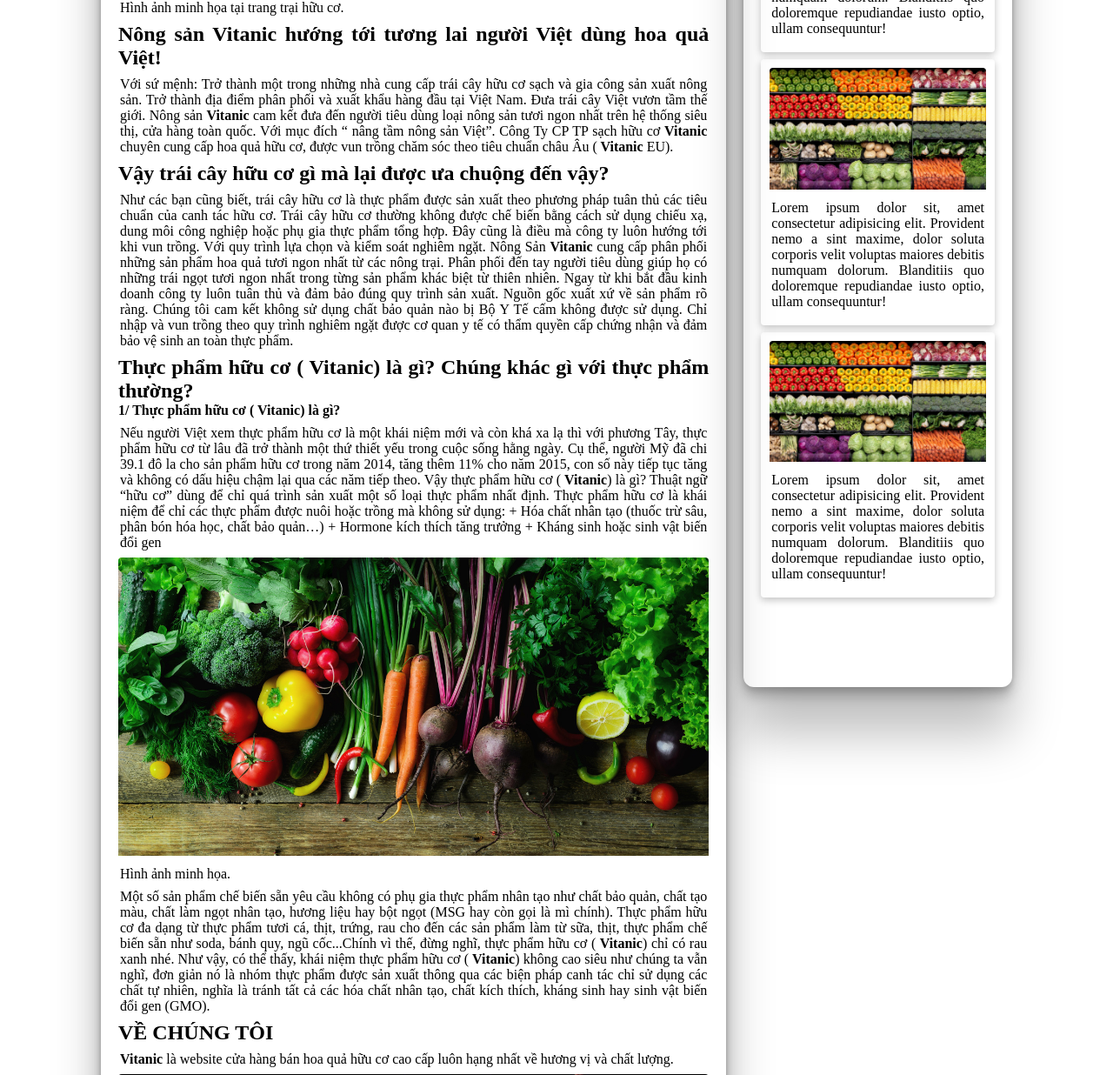
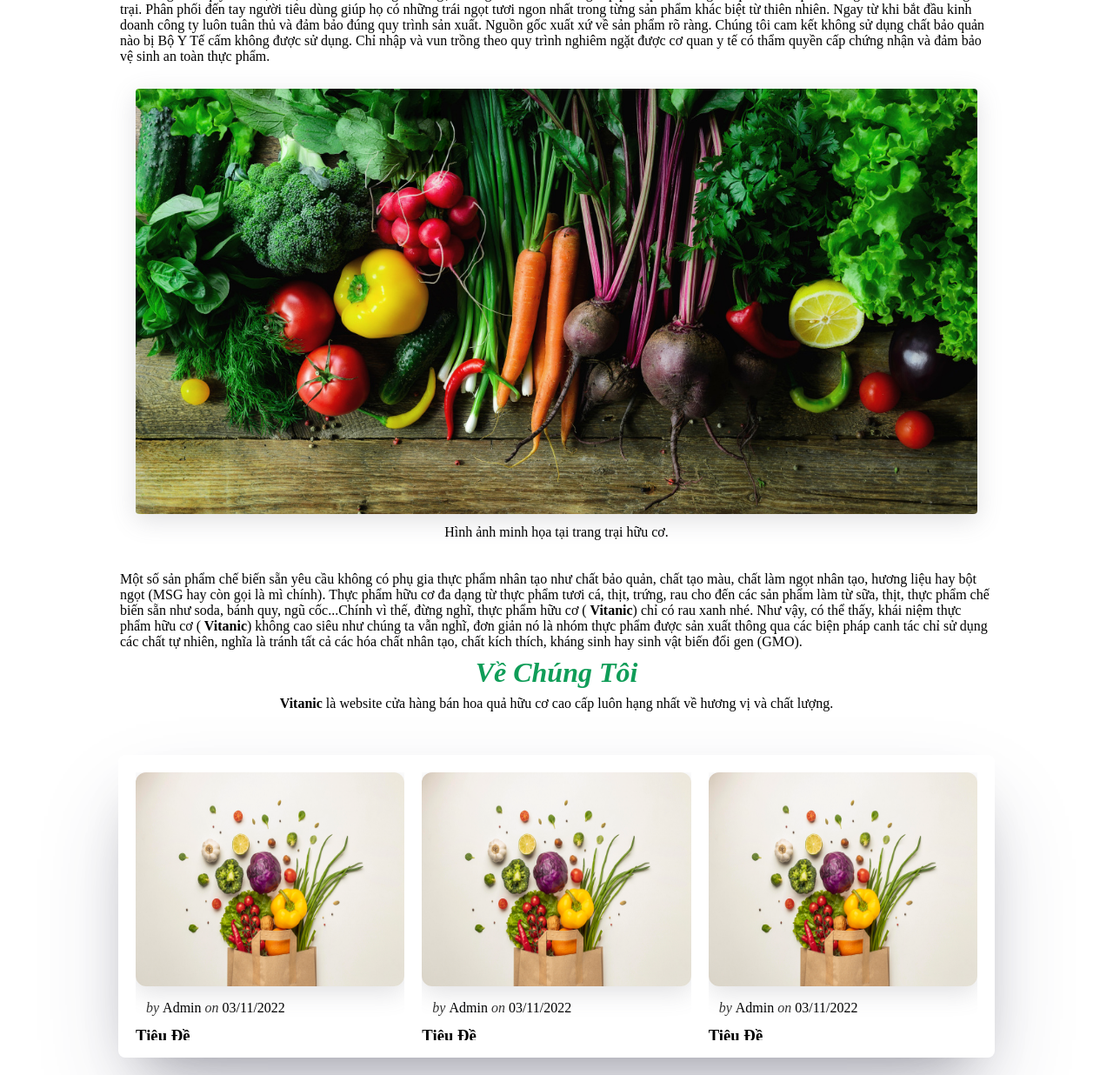
Before and after one commit to vuHieuU/VuTrungHieu, a PHP site: page /gioithieu.php in a window 1280 px wide. Shown: the part 730-1966 px from the top of the page at 87% size. Run offline with PHP 8.4, Linux system fonts and the light colour scheme.

Commit message:
edit gioithieu.php

```diff
--- a/Main/css/gioithieu.css
+++ b/Main/css/gioithieu.css
@@ -1,63 +1,68 @@
 .gioithieu{
-    display: flex;
+    width: 85vw;
+    padding: 40px;
     margin-top: 100px;
-    padding: 20px;
+    --main-color: #0f9d58;
+}
+
+img{
+    border-radius: 4px;
+    box-shadow: rgba(100, 100, 111, 0.2) 0px 7px 29px 0px;
+}
+
+.gioithieu-title{
+    text-align: center;
+    color: var(--main-color);
+    font-style: italic;
 }
 
 .gioithieu-img{
-    /* width: 300px; */
-    border-radius: 4px;
-    overflow: hidden;
-    /* height: auto; */
+    width: 100%;
+    padding: 20px;
+    text-align: center;
 }
 
 .gioithieu-img img{
     width: 100%;
-    height: 100%;
+    height: 96%;
 }
 
-.gioithieu-left, .gioithieu-right{
-    border-radius: 12px;
-    text-align: justify;
-    box-shadow: rgba(0, 0, 0, 0.25) 0px 54px 55px, rgba(0, 0, 0, 0.12) 0px -12px 30px, rgba(0, 0, 0, 0.12) 0px 4px 6px, rgba(0, 0, 0, 0.17) 0px 12px 13px, rgba(0, 0, 0, 0.09) 0px -3px 5px;
-    padding: 20px;
-
+.gioithieu-box{
+    display: flex;
+    padding: 20px 0px;
 }
 
-.gioithieu-left{
-    width: 70%;
-    margin-right: 20px;
+.gioithieu-box-img{
+    width: 50%;
+    border-radius: 20px;
+    padding: 20px;
+    overflow: hidden;
+    text-align: center;
 }
 
-.gioithieu-right{
-    max-height: 1400px;
-
-    width: 30%;
-    /* min-height: 300px; */
+.gioithieu-box-img img{
+    width: 100%;
+    height: 95%;
 }
 
-.gioithieu-left .gioithieu-title{
-    text-align: center;
-    border-bottom: 5px solid var(--main-color);
+.gioithieu-box-content{
+    width: 50%;
+    text-align: justify;
+    padding: 40px 20px;
+    /* border-left: 5px dotted var(--main-color); */
 }
 
-.gioithieu-right h3{
-    text-align: center;
-    margin: 4px 0px;
+.gioithieu-box-content-btn{
+    width: 100%;
+    display: flex;
 }
 
-.list-blog{
-    display: contents;
+.gioithieu-box-content-btn button{
+    width: 50%;
+    border: none;
+    border-radius: 4px;
+    padding: 8px;
+    margin: 8px;
+    background-color: var(--main-color);
+    color: #fff;
 }
-
-.list-blog-box{
-    box-shadow: rgba(0, 0, 0, 0.24) 0px 3px 8px;
-    padding: 10px;
-    margin-bottom: 8px;
-    transition: .2s;
-    border-radius: 4px;
-}
-
-.list-blog-box:hover{
-    transform: scale(1.05,1.05);
-}
--- /dev/null
+++ b/view/blog.php
@@ -0,0 +1,49 @@
+<!-- Blog -->
+<!-- <h2 class="title">ABC</h2> -->
+<div class="blog">
+  <div class="blog-box">
+    <img src="../Images/blog/blog01.jpg" alt="">
+    <div class="blog-box-btn">
+      <div class="blog-box-btns">
+        <i>by</i>
+        <p class="name">Admin</p>
+      </div>
+      <div class="blog-box-btns">
+        <i>on</i>
+        <p class="name">03/11/2022</p>
+      </div>
+    </div>
+    <h3>Tiêu Đề</h3>
+    <p>Nội dung box</p>
+  </div>
+  <div class="blog-box">
+    <img src="../Images/blog/blog01.jpg" alt="">
+    <div class="blog-box-btn">
+      <div class="blog-box-btns">
+        <i>by</i>
+        <p class="name">Admin</p>
+      </div>
+      <div class="blog-box-btns">
+        <i>on</i>
+        <p class="name">03/11/2022</p>
+      </div>
+    </div>
+    <h3>Tiêu Đề</h3>
+    <p>Nội dung box</p>
+  </div>
+  <div class="blog-box">
+    <img src="../Images/blog/blog01.jpg" alt="">
+    <div class="blog-box-btn">
+      <div class="blog-box-btns">
+        <i>by</i>
+        <p class="name">Admin</p>
+      </div>
+      <div class="blog-box-btns">
+        <i>on</i>
+        <p class="name">03/11/2022</p>
+      </div>
+    </div>
+    <h3>Tiêu Đề</h3>
+    <p>Nội dung box</p>
+  </div>
+</div>
--- a/view/gioithieu.php
+++ b/view/gioithieu.php
@@ -16,26 +16,51 @@
   // include "slide.php"
 ?>
 <div class="gioithieu">
-  <div class="gioithieu-left">
   <h1 class="gioithieu-title">Giới thiệu</h1>
+  <div class="gioithieu-box">
+    <div class="gioithieu-box-img">
+      <img src="../Images/gioithieu/gioithieu01.png" alt="">
+      <p class="hamh">Hình ảnh minh họa tại trang trại hữu cơ.</p>
+    </div>
+    <div class="gioithieu-box-content">
         <h2>Nông sản <b> Vitanic</b> – chuyên cung cấp trái cây hữu cơ tại Hà Nội !</h2>
-        <div class="gioithieu-img">
-          <img src="../Images/gioithieu/gioithieu01.png" alt="">
-        </div>
-        <p class="hamh">Hình ảnh minh họa tại trang trại hữu cơ.</p>
-        <h2>Nông sản <b> Vitanic</b> hướng tới tương lai người Việt dùng hoa quả Việt!</h2>
         <p>
           Với sứ mệnh: Trở thành một trong những nhà cung cấp trái cây hữu cơ sạch và gia công sản xuất nông sản. Trở thành địa điểm phân phối và xuất khẩu hàng đầu tại Việt Nam. Đưa trái cây Việt vươn tầm thế giới.
           Nông sản <b> Vitanic</b> cam kết đưa đến người tiêu dùng loại nông sản tươi ngon nhất trên hệ thống siêu thị, cửa hàng toàn quốc. Với mục đích “ nâng tầm nông sản Việt”.  Công Ty CP TP sạch hữu cơ <b> Vitanic</b> chuyên cung cấp hoa quả hữu cơ, được vun trồng chăm sóc theo tiêu chuẩn châu Âu (<b> Vitanic</b> EU).
         </p>
+        <div class="gioithieu-box-content-btn">
+          <button>Button</button>
+          <button>Button</button>
+        </div>
+      </div>
+    </div>
+    <div class="gioithieu-content-box">
       <h2>Vậy trái cây hữu cơ gì mà lại được ưa chuộng đến vậy?</h2>
       <p>
         Như các bạn cũng biết, trái cây hữu cơ là thực phẩm được sản xuất theo phương pháp tuân thủ các tiêu chuẩn của canh tác hữu cơ. Trái cây hữu cơ thường không được chế biến bằng cách sử dụng chiếu xạ, dung môi công nghiệp hoặc phụ gia thực phẩm tổng hợp. Đây cũng là điều mà công ty luôn hướng tới khi vun trồng.
         Với quy trình lựa chọn và kiểm soát nghiêm ngặt. Nông Sản <b> Vitanic</b> cung cấp phân phối những sản phẩm hoa quả tươi ngon nhất từ các nông trại. Phân phối đến tay người tiêu dùng giúp họ có những trái ngọt tươi ngon nhất trong từng sản phẩm khác biệt từ thiên nhiên.
         Ngay từ khi bắt đầu kinh doanh công ty luôn tuân thủ và đảm bảo đúng quy trình sản xuất. Nguồn gốc xuất xứ về sản phẩm rõ ràng. Chúng tôi cam kết không sử dụng chất bảo quản nào bị Bộ Y Tế cấm không được sử dụng. Chỉ nhập và vun trồng theo quy trình nghiêm ngặt được cơ quan y tế có thẩm quyền cấp chứng nhận và đảm bảo vệ sinh an toàn thực phẩm.
       </p>
+      <div class="gioithieu-img">
+        <img src="../Images/gioithieu/gioithieu02.png" alt="">
+        <p class="hamh">Hình ảnh minh họa tại trang trại hữu cơ.</p>
+      </div>
+      <p>
+            Một số sản phẩm chế biến sẵn yêu cầu không có phụ gia thực phẩm nhân tạo như chất bảo quản, chất tạo màu, chất làm ngọt nhân tạo, hương liệu hay bột ngọt (MSG hay còn gọi là mì chính).
+            Thực phẩm hữu cơ đa dạng từ thực phẩm tươi cá, thịt, trứng, rau cho đến các sản phẩm làm từ sữa, thịt, thực phẩm chế biến sẵn như soda, bánh quy, ngũ cốc...Chính vì thế, đừng nghĩ, thực phẩm hữu cơ (<b> Vitanic</b>) chỉ có rau xanh nhé.
+            Như vậy, có thể thấy, khái niệm thực phẩm hữu cơ (<b> Vitanic</b>) không cao siêu như chúng ta vẫn nghĩ, đơn giản nó là nhóm thực phẩm được sản xuất thông qua các biện pháp canh tác chỉ sử dụng các chất tự nhiên, nghĩa là tránh tất cả các hóa chất nhân tạo, chất kích thích, kháng sinh hay sinh vật biến đổi gen (GMO).
+        </p>
+        <h1 class="gioithieu-title">Về Chúng Tôi</h1>
+        <p style="text-align: center;">
+          <b><b> Vitanic</b></b> là website cửa hàng bán hoa quả hữu cơ cao cấp luôn hạng nhất về hương vị và chất lượng.
+        </p>
+        <?php
+          include "blog.php";
+        ?>
+      <div class="gioithieu-box">
+        <div class="gioithieu-box-content">
               <h2>Thực phẩm hữu cơ (<b> Vitanic</b>) là gì? Chúng khác gì với thực phẩm thường?</h2>
-        <h4>1/ Thực phẩm hữu cơ (<b> Vitanic</b>) là gì?</h4>
+              <!-- <h4>1/ Thực phẩm hữu cơ (<b> Vitanic</b>) là gì?</h4> -->
               <p>
                   Nếu người Việt xem thực phẩm hữu cơ là một khái niệm mới và còn khá xa lạ thì với phương Tây, thực phẩm hữu cơ từ lâu đã trở thành một thứ thiết yếu trong cuộc sống hằng ngày.
                   Cụ thể, người Mỹ đã chi 39.1 đô la cho sản phẩm hữu cơ trong năm 2014, tăng thêm 11% cho năm 2015, con số này tiếp tục tăng và không có dấu hiệu chậm lại qua các năm tiếp theo.
@@ -45,27 +70,27 @@
                     + Hormone kích thích tăng trưởng
                     + Kháng sinh hoặc sinh vật biến đổi gen
               </p>
-        <div class="gioithieu-img">
+          </div>
+    <div class="gioithieu-box-img">
+      <img src="../Images/gioithieu/gioithieu01.png" alt="">
+      <p class="hamh">Hình ảnh minh họa tại trang trại hữu cơ.</p>
+    </div>
+    </div>
+
+    </div>
+        <!-- <div class="gioithieu-img">
           <img src="../Images/gioithieu/gioithieu02.png" alt="">
         </div>
         <p class="hamh">Hình ảnh minh họa.</p>
-        <p>
-            Một số sản phẩm chế biến sẵn yêu cầu không có phụ gia thực phẩm nhân tạo như chất bảo quản, chất tạo màu, chất làm ngọt nhân tạo, hương liệu hay bột ngọt (MSG hay còn gọi là mì chính).
-            Thực phẩm hữu cơ đa dạng từ thực phẩm tươi cá, thịt, trứng, rau cho đến các sản phẩm làm từ sữa, thịt, thực phẩm chế biến sẵn như soda, bánh quy, ngũ cốc...Chính vì thế, đừng nghĩ, thực phẩm hữu cơ (<b> Vitanic</b>) chỉ có rau xanh nhé.
-            Như vậy, có thể thấy, khái niệm thực phẩm hữu cơ (<b> Vitanic</b>) không cao siêu như chúng ta vẫn nghĩ, đơn giản nó là nhóm thực phẩm được sản xuất thông qua các biện pháp canh tác chỉ sử dụng các chất tự nhiên, nghĩa là tránh tất cả các hóa chất nhân tạo, chất kích thích, kháng sinh hay sinh vật biến đổi gen (GMO).
-        </p>
-        <h2>VỀ CHÚNG TÔI</h2>
-        <p>
-          <b><b> Vitanic</b></b> là website cửa hàng bán hoa quả hữu cơ cao cấp luôn hạng nhất về hương vị và chất lượng.
-        </p>
+
         <div class="gioithieu-img">
           <img src="../Images/gioithieu/gioithieu03.jpg" alt="">
         </div>
           <p class="hamh">Hình ảnh minh họa.</p>
           <p> <b> Vitanic</b> là Website bán rau củ quả <b> Vitanic</b> thu hoạch từ các trang trại hữu cơ nổi tiếng việt nam như tập đoàn Hoa Ban Food, Rau củ quả <b> Vitanic</b> Việt Nam...</p>
-      </div>
+      </div> -->
     <!-- product category -->
-    <div class="gioithieu-right">
+    <!-- <div class="gioithieu-right">
       <h3>Bài viết liên quan</h3>
       <div class="list-blog">
         <div class="list-blog-box">
@@ -93,9 +118,8 @@
           <p>Lorem ipsum dolor sit, amet consectetur adipisicing elit. Provident nemo a sint maxime, dolor soluta corporis velit voluptas maiores debitis numquam dolorum. Blanditiis quo doloremque repudiandae iusto optio, ullam consequuntur!</p>
         </div>
       </div>
-  </div>
+  </div> -->
 </div>
 <?php include "footer.php"?>
-</div>
   </body>
   </html>
--- a/view/index.php
+++ b/view/index.php
@@ -18,5 +18,6 @@
     }else{
     }
     include "main.php";
+    include "blog.php";
     include "footer.php";
 ?>
```
Also changed, not shown: view/main.php (+1 -49 lines). Lines whose indentation alone changed are shown as unchanged.
